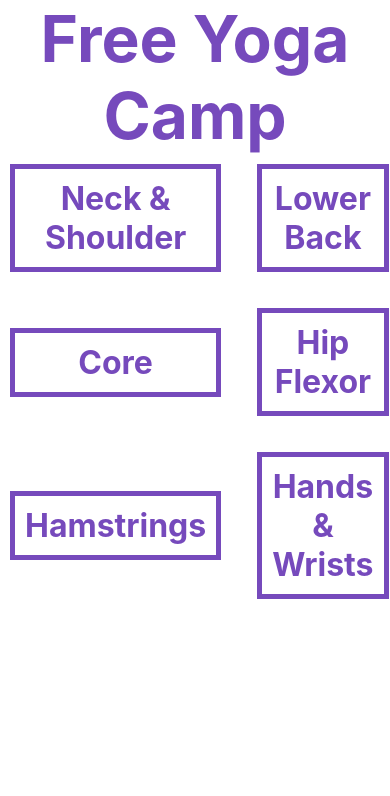
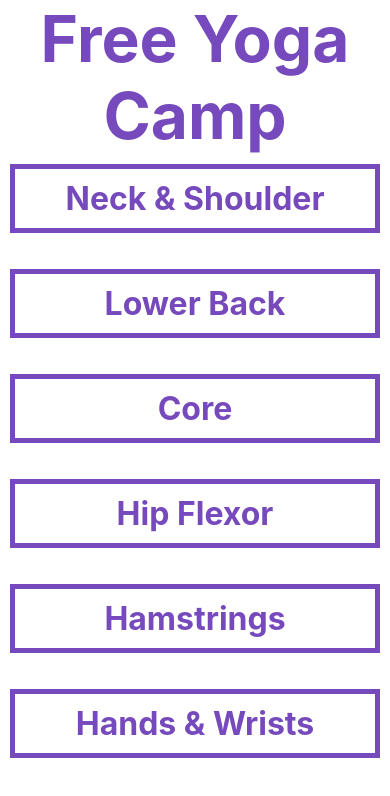
Before and after one commit to mmyeon/free-yoga-camp, a React (Create React App) app: page / in a window 390 px wide. Shown: the top 796 px of the page. Built offline with nearby package versions, Linux system fonts and the light colour scheme.

Commit message:
모바일 화면 그리드 변경

```diff
--- a/src/App.css
+++ b/src/App.css
@@ -24,3 +24,9 @@
   color: var(--primary-color);
   font-size: 4em;
 }
+
+@media (max-width: 700px) {
+  .body-align {
+    grid-template-columns: 1fr;
+  }
+}
```
